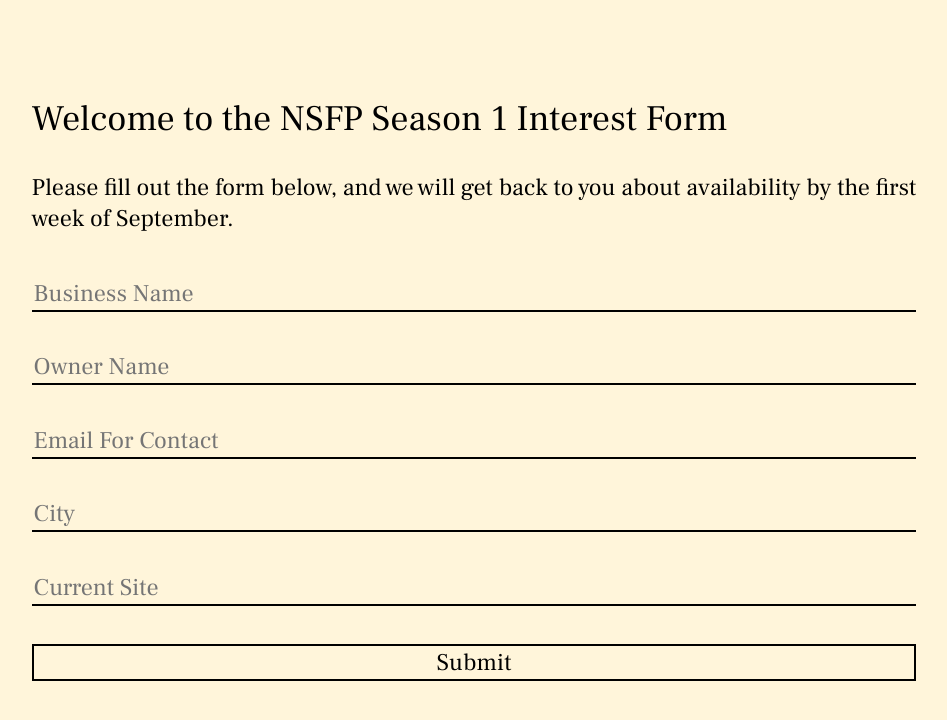
After one commit to JTran-UW/nsfp-web, a Django app: page /interest in a window 1280 px wide. The commit adds this page. Shown: the top 720 px of the page, without its empty margins (166-1113 px from the left). Run offline with Django 4.2, Linux system fonts and the light colour scheme; some libraries are stand-ins or nearby versions.

Commit message:
Added interest form

```diff
--- /dev/null
+++ b/nsfp/nsfp/forms.py
@@ -0,0 +1,8 @@
+from django import forms
+
+class InterestForm(forms.Form):
+    business = forms.CharField(max_length=30, label="Business Name")
+    owner = forms.CharField(max_length=30, label="Owner Name")
+    email = forms.EmailField(max_length=30, label="Email For Contact")
+    city = forms.CharField(max_length=30, label="City")
+    current_site = forms.URLField(max_length=30, required=False, label="Current Site", initial="https://")
--- a/nsfp/nsfp/urls.py
+++ b/nsfp/nsfp/urls.py
@@ -16,9 +16,10 @@ Including another URLconf
 from django.contrib import admin
 from django.urls import path
 
-from .views import home
+from .views import *
 
 urlpatterns = [
     path('admin/', admin.site.urls),
-    path('', home, name="home")
+    path('', home, name="home"),
+    path('interest', interest, name="interest")
 ]
--- a/nsfp/nsfp/views.py
+++ b/nsfp/nsfp/views.py
@@ -1,6 +1,29 @@
-from django.shortcuts import render
+from django.shortcuts import render, redirect
+from .forms import InterestForm
+from django.core.mail import send_mail
 
 # Write my views here
 
 def home(request):
     return render(request, "index.html")
+
+def interest(request):
+    if request.method == "POST":
+        form = InterestForm(request.POST)
+        if form.is_valid():
+            cd = form.cleaned_data
+            send_mail(
+                f"{cd.get('business')} has submitted an application",
+                f"""Businesss: {cd.get('business')} \n
+                Owner: {cd.get('owner')} \n
+                Email: {cd.get('email')} \n
+                City: {cd.get('city')} \n
+                Current Site: {cd.get('current_site', "N/A")}
+                """,
+                "hello@newstorefront.dev",
+                ["profjat@uw.edu", "hello@newstorefront.dev"],
+                fail_silently=False
+            )
+
+    form = InterestForm()
+    return render(request, "interest.html", {"form": form})
--- a/nsfp/static/style.css
+++ b/nsfp/static/style.css
@@ -185,6 +185,7 @@ Home styles
 
 #link-card p {
     font-size: 1.5rem;
+    text-align: center;
     margin-bottom: 10px;
 }
 
@@ -200,8 +201,16 @@ Home styles
     font-size: 0.8rem;
 }
 
+.link-margin {
+    margin-right: 0.7rem;
+}
+
 #links a:hover::after {
     width: 100%;
+}
+
+#last-link {
+    margin-right: 0px;
 }
 
 /**
@@ -279,6 +288,47 @@ footer {
 }
 
 /**
+* Interest form styles
+*/
+
+#back {
+    position: absolute;
+    top: 1rem;
+    left: 1em;
+    --ggs: 1.5;
+    cursor: pointer;
+}
+
+#form-section {
+    margin-top: 4rem;
+}
+
+#interest {
+    display: flex;
+    flex-direction: column;
+}
+
+.interest-input {
+    border: 0px;
+    border-bottom: 2px solid black;
+    outline: none;
+    background-color: transparent;
+    font-size: 1rem;
+    font-family: 'Frank Ruhl Libre';
+    margin: 0.8rem 0px;
+}
+
+#submit {
+    border: 2px solid black;
+    cursor: pointer;
+    transition: 0.3s;
+}
+
+#submit:hover {
+    background-color: rgba(0, 0, 0, 0.3);
+}
+
+/**
 * Media queries
 */
 
--- /dev/null
+++ b/nsfp/templates/base.html
@@ -0,0 +1,23 @@
+{% load static %}
+
+<!DOCTYPE html>
+<html>
+    <head>
+        <title>New Storefront Project</title>
+        <link rel="stylesheet" href="{% static 'style.css' %}">
+        <link rel="icon" href="{% static 'logo.svg' %}">
+        <link href='https://css.gg/chevron-down.css' rel='stylesheet'>
+        <link href='https://css.gg/chevron-up.css' rel='stylesheet'>
+        <script src="https://ajax.googleapis.com/ajax/libs/jquery/3.6.0/jquery.min.js"></script>
+        <script src="{% static 'script.js' %}"></script>
+
+        <meta name="viewport" content="width=device-width, initial-scale=1">
+        {% block head %}
+        {% endblock %}
+    </head>
+
+    <body>
+        {% block body %}
+        {% endblock %}
+    </body>
+</html>
--- /dev/null
+++ b/nsfp/templates/interest.html
@@ -0,0 +1,25 @@
+{% extends 'base.html' %}
+
+{% block head %}
+    <link href='https://css.gg/arrow-left.css' rel='stylesheet'>
+{% endblock %}
+
+{% block body %}
+    <a id="back" class="reveal reveal-left" href="{% url 'home' %}">
+        <i class="gg-arrow-left"></i>
+    </a>
+    <section class="section" id="form-section">
+        <h1 class="reveal reveal-up">Welcome to the NSFP Season 1 Interest Form</h1>
+        <p class="reveal reveal-up">Please fill out the form below, and we will get back to you about availability by the first week of September.</p>
+
+        <form action="" method="POST" id="interest" class="reveal reveal-up">
+            {% csrf_token %}
+
+            {% for field in form %}
+                <input autocomplete="off" type="{{ field.type }}" name="{{ field.name }}" placeholder="{{ field.label }}" class="underline interest-input">
+            {% endfor %}
+
+            <input type="submit" value="Submit" id="submit" class="interest-input">
+        </form>
+    </section>
+{% endblock %}
```
Also changed, not shown: nsfp/nsfp/settings.py (+8 -0 lines), nsfp/templates/index.html (+11 -22 lines), nsfp/static/media/snook.png.
